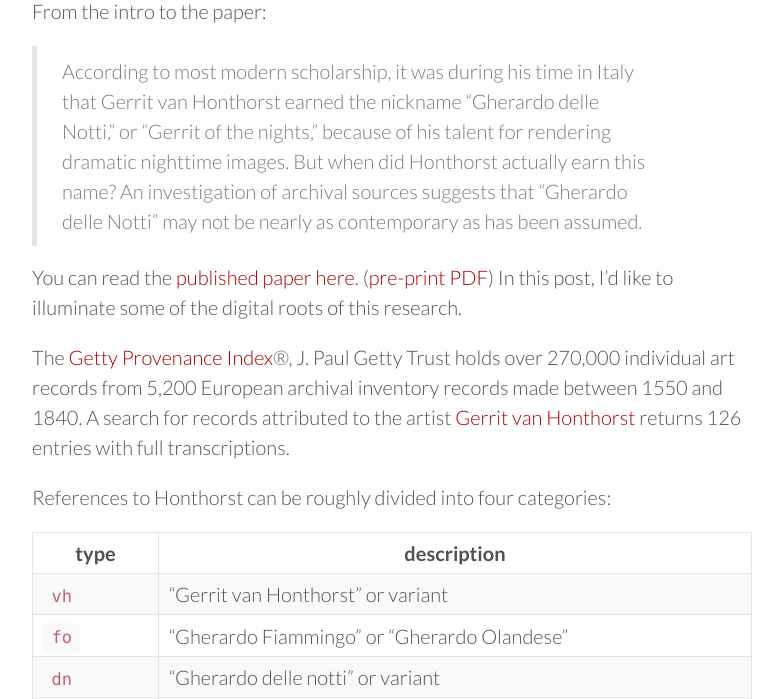
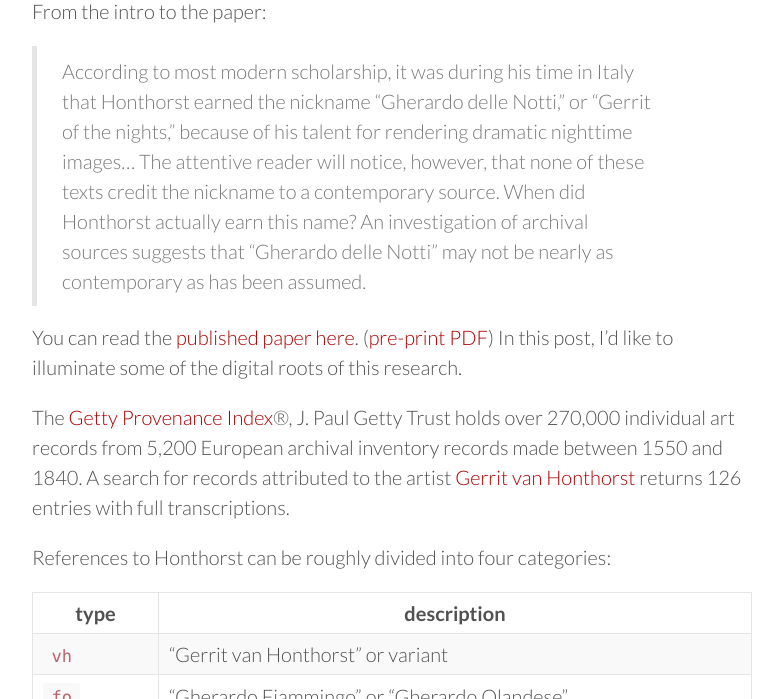
Before and after one commit to mdlincoln/mdlincoln.github.io, a Jekyll site: the page built from _posts/2016-05-10-digital-art-history-and-honthorsts-nickname.md, in a window 1280 px wide and 900 px high, scrolled down 627 px, cut to the strip 201-900 px from the top of the window. Shown: the whole strip, without its empty margins (248-1031 px from the left). Built offline with Jekyll 4.4.1, drawn with Linux system fonts in a browser that asks for light colours; nearby versions of some CDN libraries; comment, search, counter and statistics services are not loaded.

Commit message:
Update blockquote from article

```diff
--- a/_posts/2016-05-10-digital-art-history-and-honthorsts-nickname.md
+++ b/_posts/2016-05-10-digital-art-history-and-honthorsts-nickname.md
@@ -16,9 +16,7 @@ In an article just out in *Source: Notes in the History of Art*, I discuss the s
 
 From the intro to the paper:
 
->According to most modern scholarship, it was during his time in Italy that Gerrit van Honthorst earned the nickname "Gherardo delle Notti," or "Gerrit of the nights," because of his talent for rendering dramatic nighttime images.
-But when did Honthorst actually earn this name?
-An investigation of archival sources suggests that "Gherardo delle Notti" may not be nearly as contemporary as has been assumed.
+>According to most modern scholarship, it was during his time in Italy that Honthorst earned the nickname "Gherardo delle Notti," or "Gerrit of the nights," because of his talent for rendering dramatic nighttime images... The attentive reader will notice, however, that none of these texts credit the nickname to a contemporary source. When did Honthorst actually earn this name? An investigation of archival sources suggests that "Gherardo delle Notti" may not be nearly as contemporary as has been assumed.
 
 You can read the [published paper here](http://dx.doi.org/10.1086/686710). ([pre-print PDF](/assets/docs/honthorst_preprint.pdf))
 In this post, I'd like to illuminate some of the digital roots of this research.
```
